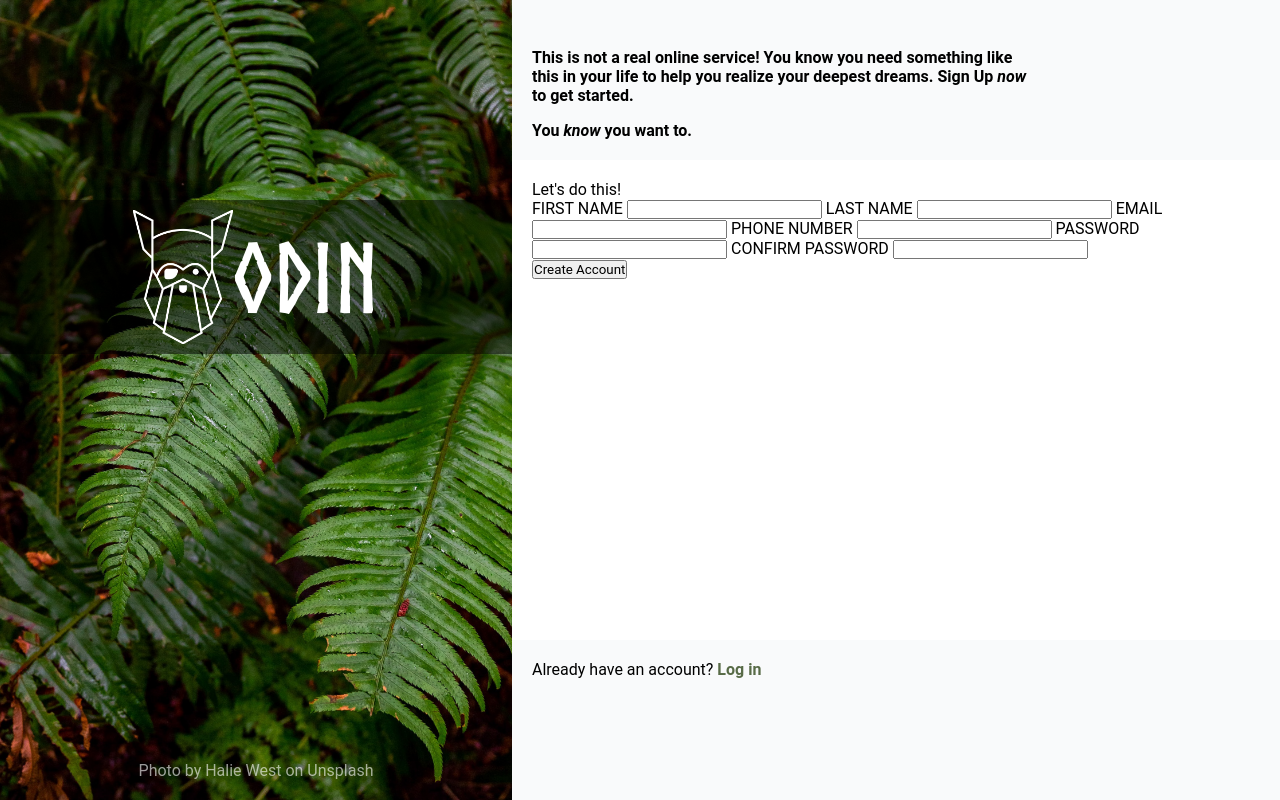
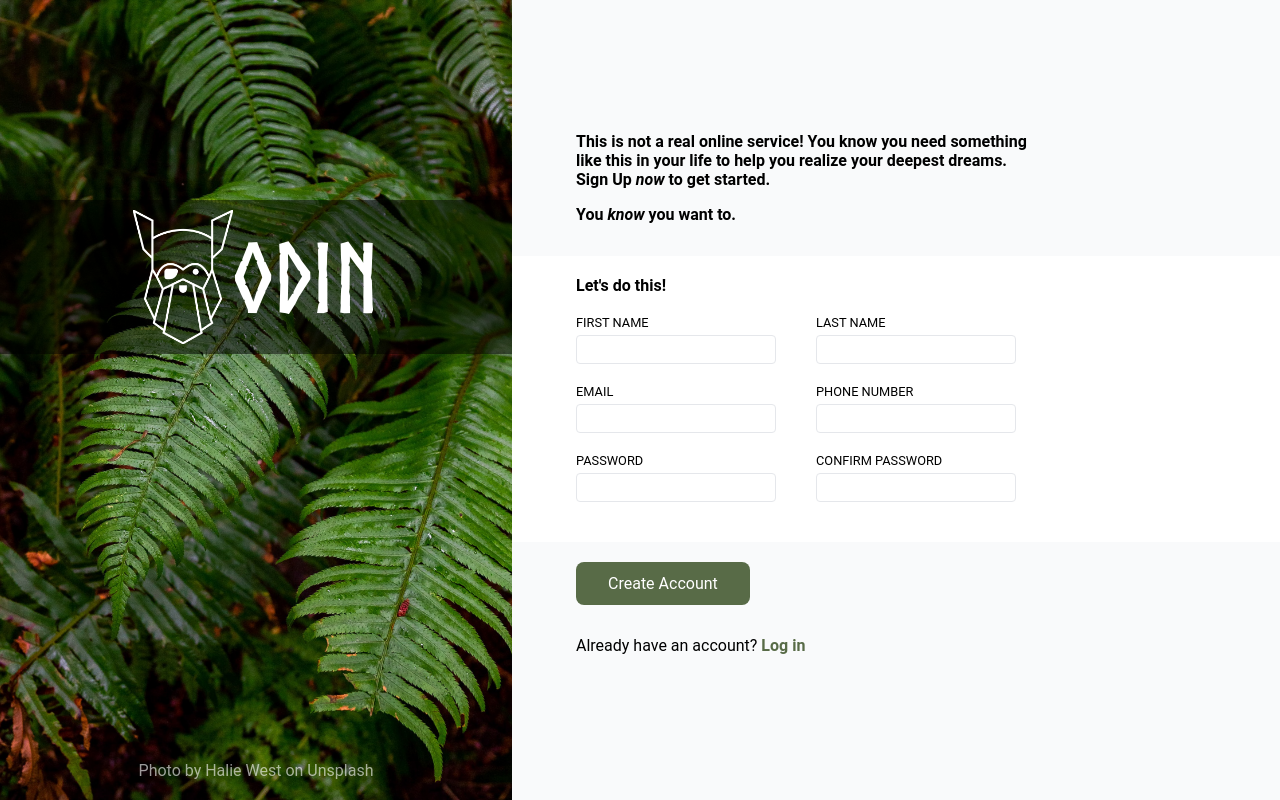
Before and after one commit to CCMPacheco/odin-signup-form, a plain HTML site: page index.html in a window 1280 px wide. Drawn offline with Linux system fonts and the light colour scheme.

Commit message:
Add form styles

```diff
--- a/index.html
+++ b/index.html
@@ -30,20 +30,34 @@
           <p>Let's do this!</p>
           <form action="#" method="post">
             <div class="grid-form">
+              <div class="grid-square">
                 <label for="first-name">FIRST NAME</label>
                 <input type="text" name="first-name" />
+              </div>
+              <div class="grid-square">
                 <label for="last-name">LAST NAME</label>
                 <input type="text" name="last-name" />
+              </div>
+              <div class="grid-square">
                 <label for="email">EMAIL</label>
                 <input type="email" name="email" />
+              </div>
+              <div class="grid-square">
                 <label for="phone-number">PHONE NUMBER</label>
                 <input type="tel" name="phone-number" />
+              </div>
+              <div class="grid-square">
                 <label for="password">PASSWORD</label>
                 <input type="password" name="password" />
+              </div>
+              <div class="grid-square">
                 <label for="confirm-password">CONFIRM PASSWORD</label>
                 <input type="password" name="confirm-password" />
               </div>
-            <div><button type="submit">Create Account</button></div>
+            </div>
+            <div class="btn-container">
+              <button type="submit">Create Account</button>
+            </div>
           </form>
         </section>
         <section class="info-login">
--- a/style.css
+++ b/style.css
@@ -83,8 +83,8 @@ footer {
 }
 
 .info-header {
-  height: 20vh;
-  padding: 20px;
+  height: 30vh;
+  padding: 40px 20px 40px 5vw;
   display: flex;
   flex-direction: column;
   justify-content: end;
@@ -96,14 +96,72 @@ footer {
 }
 
 .info-content {
-  height: 60vh;
+  height: 44vh;
+  display: flex;
+  flex-direction: column;
+  justify-content: center;
+}
+
+.info-content > p {
   background-color: var(--form-bg-color);
-  padding: 20px;
+  font-weight: bold;
+  padding: 20px 20px 20px 5vw;
+}
+
+.grid-form {
+  background-color: var(--form-bg-color);
+  display: grid;
+  grid-template-columns: repeat(2, 200px);
+  grid-template-rows: repeat(3, auto);
+  row-gap: 20px;
+  column-gap: 40px;
+  padding: 0 20px 40px 5vw;
+}
+
+.grid-square {
+  display: flex;
+  flex-direction: column;
+}
+
+label {
+  font-size: 0.8rem;
+  margin-bottom: 5px;
+}
+
+input {
+  outline: none;
+  border: 1px solid var(--border-input-color);
+  border-radius: 4px;
+  font-size: 1rem;
+  padding: 4px;
+}
+
+input:invalid {
+  border: 1px solid var(--invalid-input-color);
+}
+
+input:focus {
+  border: 1px solid var(--focus-input-color);
+}
+
+.btn-container {
+  background-color: var(--main-bg-color);
+  padding: 20px 20px 20px 5vw;
+}
+
+button {
+  border: none;
+  background-color: var(--green-accent-color);
+  font-size: 1rem;
+  color: var(--light-font-color);
+  padding: 12px 32px;
+  border-radius: 8px;
+  cursor: pointer;
 }
 
 .info-login {
   height: 20vh;
-  padding: 20px;
+  padding: 20px 20px 20px 5vw;
 }
 
 .info-login > a {
```
Lines whose indentation alone changed are shown as unchanged.
